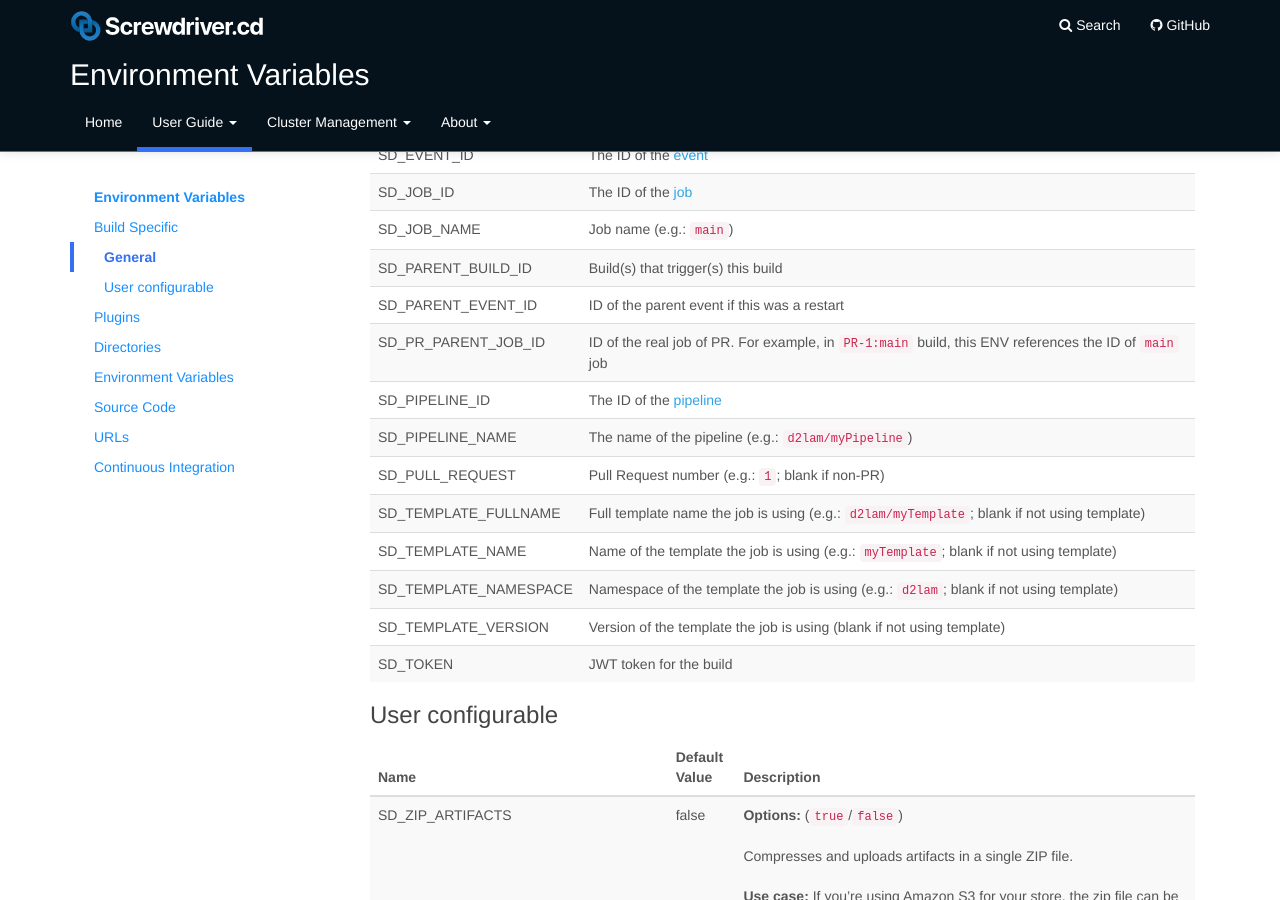
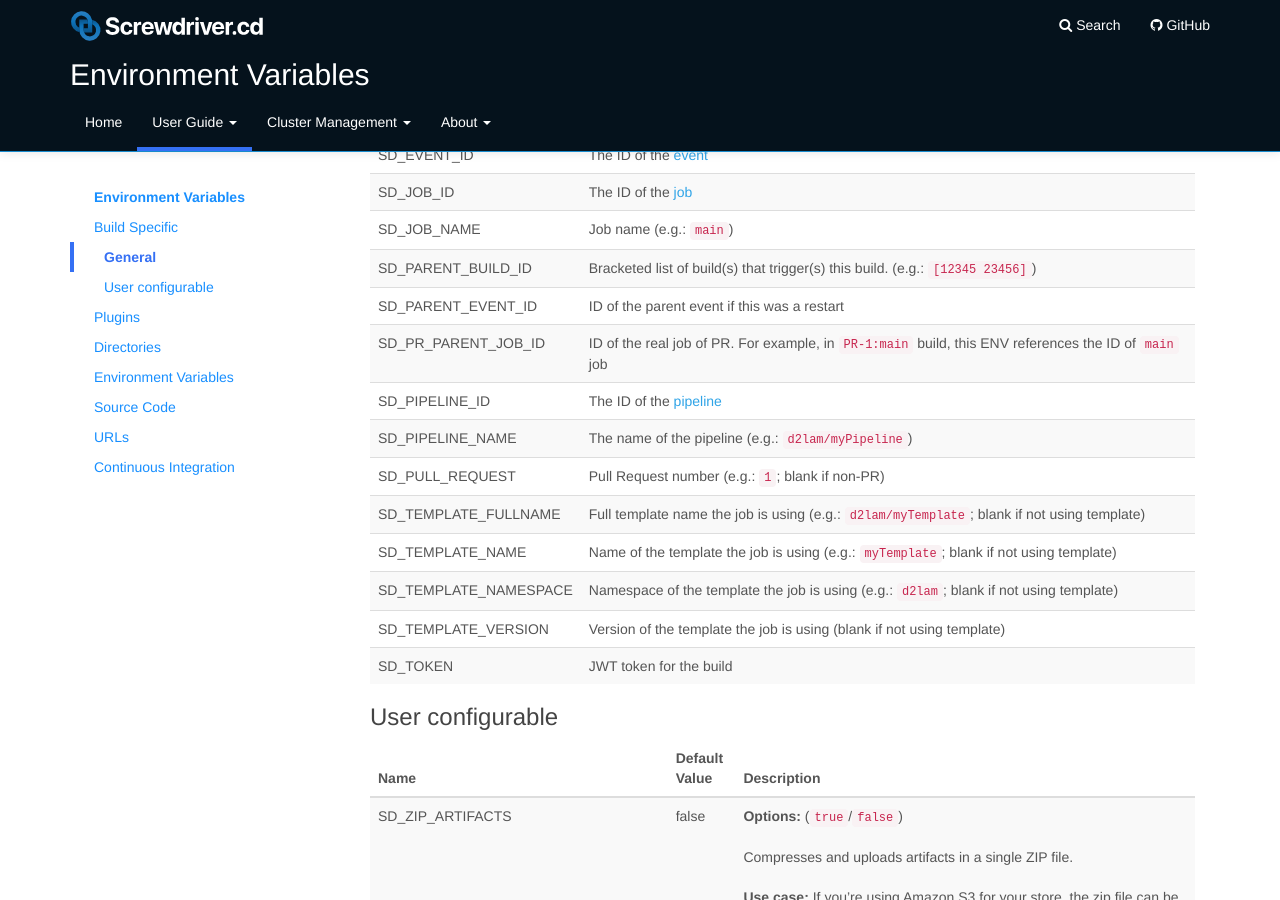
Before and after one commit to screwdriver-cd/guide, a Jekyll site: the page built from docs/user-guide/environment-variables.md, in a window 1280 px wide and 900 px high, scrolled down 345 px. Built offline with Jekyll 4.4.1, drawn with Linux system fonts in a browser that asks for light colours.

Commit message:
fix: SD_PARENT_BUILD_ID is a list (#313)

```diff
--- a/docs/user-guide/environment-variables.md
+++ b/docs/user-guide/environment-variables.md
@@ -42,7 +42,7 @@ _Note: Environment variables set in one job cannot be accessed in another job. T
 | SD_EVENT_ID | The ID of the [event](../about/appendix/domain#event) |
 | SD_JOB_ID | The ID of the [job](../about/appendix/domain#job) |
 | SD_JOB_NAME | Job name (e.g.: `main`) |
-| SD_PARENT_BUILD_ID | Build(s) that trigger(s) this build |
+| SD_PARENT_BUILD_ID | Bracketed list of build(s) that trigger(s) this build. (e.g.: `[12345 23456]`) |
 | SD_PARENT_EVENT_ID | ID of the parent event if this was a restart |
 | SD_PR_PARENT_JOB_ID | ID of the real job of PR. For example, in `PR-1:main` build, this ENV references the ID of `main` job |
 | SD_PIPELINE_ID | The ID of the [pipeline](../about/appendix/domain#pipeline) |
```
